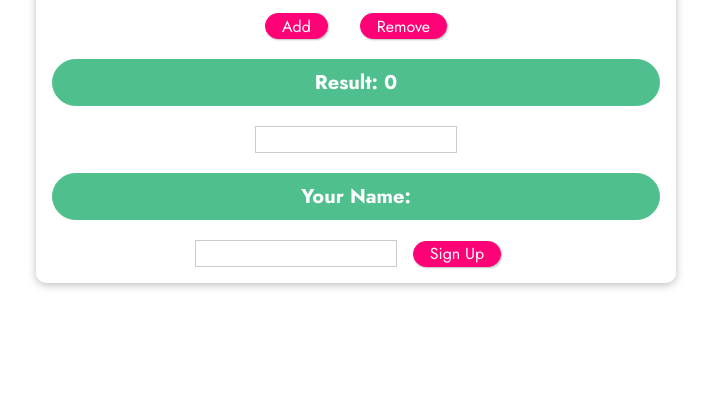
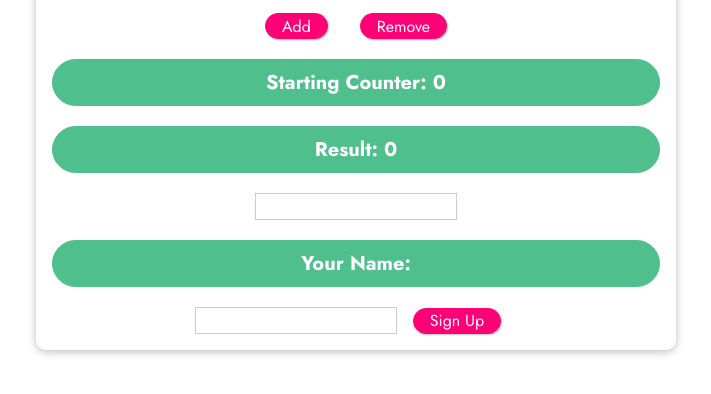
Before and after one commit to Daniel-derf/vuejs-course, a plain HTML site: page basics-03-events-starting-code/index.html in a window 1280 px wide. Shown: the part 286-680 px from the top of the page, without its empty margins (284-995 px from the left). Drawn offline with nearby package versions, Linux system fonts and the light colour scheme.

Commit message:
Locking content with v-once

```diff
--- a/basics-03-events-starting-code/index.html
+++ b/basics-03-events-starting-code/index.html
@@ -20,6 +20,7 @@
       <h2>Events in Action</h2>
       <button @click="add(5)">Add</button>
       <button @click="remove(2)">Remove</button>
+      <p v-once>Starting Counter: {{ counter }}</p>
       <p>Result: {{ counter }}</p>
       <input type="text" @input="setName" @keyup.enter="confirmInput" />
       <p>Your Name: {{ confirmedName }}</p>
```
